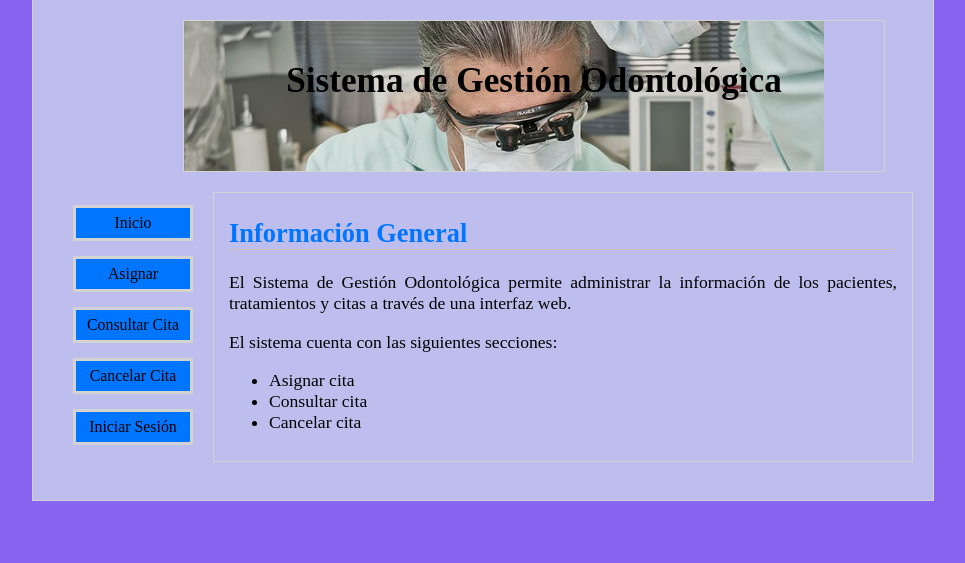
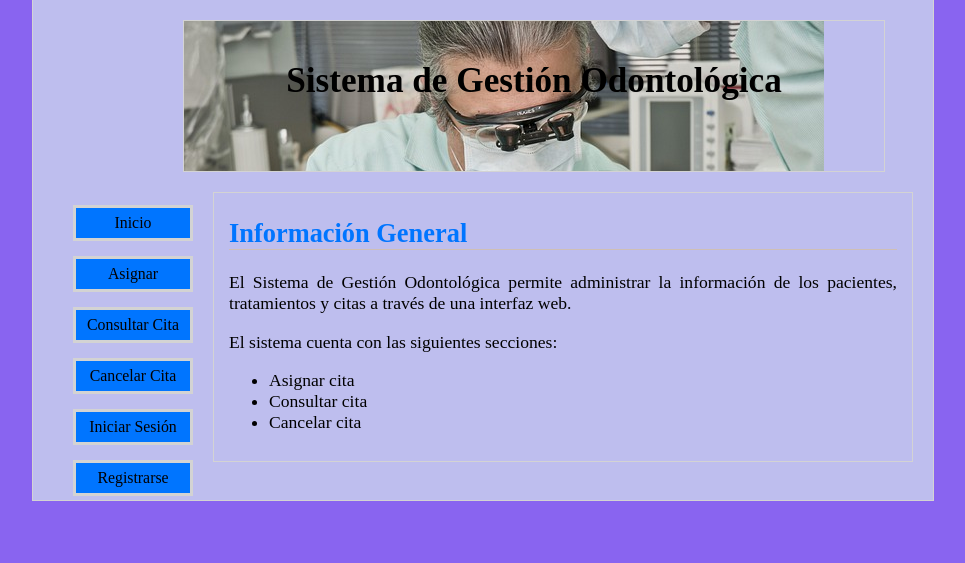
Before and after one commit to propositocorreo-hub/centromedico, a Laravel app: page / in a window 1280 px wide. Shown: the part 21-584 px from the top of the page, without its empty margins (157-1122 px from the left). Run offline with Laravel 12, Linux system fonts and the light colour scheme; style sheets or scripts are compiled from the project's sources.

Commit message:
agregar opcion de registro usuario en el  menu

```diff
--- a/proyecto/resources/views/welcome.blade.php
+++ b/proyecto/resources/views/welcome.blade.php
@@ -18,6 +18,7 @@
             <li><a href="{{ url('/consultar') }}">Consultar Cita</a></li>
             <li><a href="{{ url('/cancelar') }}">Cancelar Cita</a></li>
             <li><a href="{{ route('login.view') }}">Iniciar Sesión</a></li>
+            <li><a href="{{ route('login.view') }}">Registrarse</a></li>
         </ul>
         <div id="contenido">
             <h2>Información General</h2>
```
